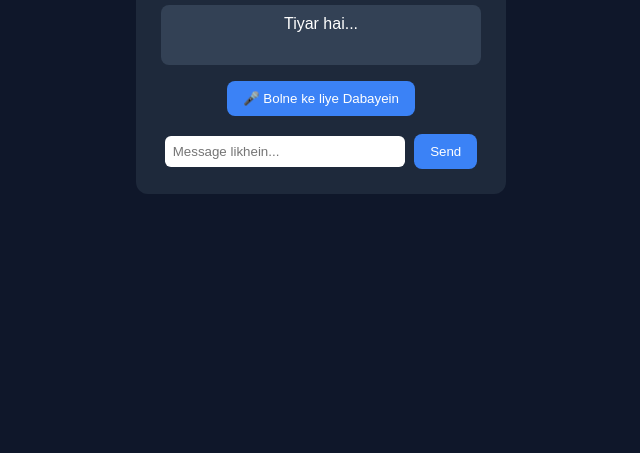
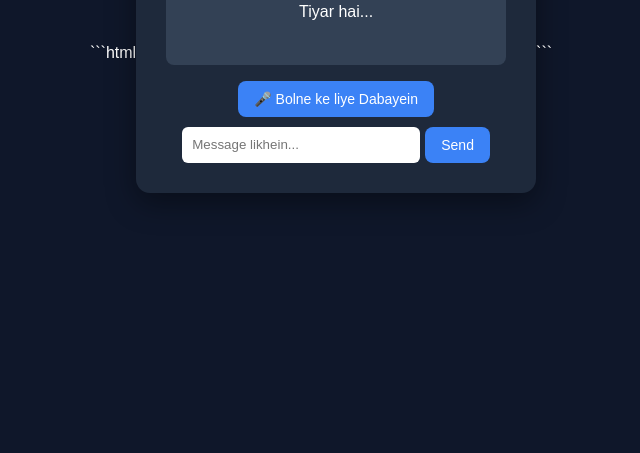
Before and after one commit to Prem87696/Pk_Assistant, a website: page index.html in a window 1280 px wide. Shown: the part 347-800 px from the top of the page, without its empty margins (319-959 px from the left). Drawn offline with Linux system fonts and the light colour scheme; files whose address does not match are found by name.

Commit message:
Update index.html

````diff
--- a/index.html
+++ b/index.html
@@ -1,57 +1,74 @@
-
+```html
 <!DOCTYPE html>
 <html lang="hi">
 <head>
 
 <meta charset="UTF-8">
-<meta name="viewport" content="width=device-width,initial-scale=1.0">
+<meta name="viewport" content="width=device-width, initial-scale=1.0">
 
 <title>PK AI Assistant</title>
 
 <style>
 
 body{
-font-family:Arial;
+margin:0;
+font-family:Arial, sans-serif;
 background:#0f172a;
+display:flex;
+align-items:center;
+justify-content:center;
+height:100vh;
 color:white;
-display:flex;
-justify-content:center;
-align-items:center;
-height:100vh;
-margin:0;
 }
 
 .card{
 background:#1e293b;
-padding:25px;
-border-radius:12px;
-width:320px;
+padding:30px;
+border-radius:14px;
+width:340px;
 text-align:center;
+box-shadow:0 10px 30px rgba(0,0,0,0.4);
+}
+
+h2{
+margin-top:0;
+}
+
+#chat-display{
+background:#334155;
+padding:12px;
+border-radius:8px;
+min-height:50px;
+margin:15px 0;
 }
 
 button{
 background:#3b82f6;
 border:none;
+color:white;
 padding:10px 16px;
 border-radius:8px;
-color:white;
 cursor:pointer;
+font-size:14px;
+}
+
+button:hover{
+background:#2563eb;
 }
 
 input{
 width:70%;
-padding:8px;
+padding:10px;
 border-radius:6px;
 border:none;
+outline:none;
 margin-right:5px;
 }
 
-#chat-display{
-margin:15px 0;
-background:#334155;
-padding:10px;
-border-radius:8px;
-min-height:40px;
+.row{
+display:flex;
+justify-content:center;
+margin-top:10px;
 }
 
 </style>
@@ -70,11 +87,17 @@ min-height:40px;
 
 <button id="start-btn">🎤 Bolne ke liye Dabayein</button>
 
-<br><br>
+<div class="row">
 
-<input id="text-input" placeholder="Message likhein..." />
+<input
+id="text-input"
+placeholder="Message likhein..."
+autocomplete="off"
+/>
 
 <button id="send-btn">Send</button>
+
+</div>
 
 </div>
 
@@ -82,3 +105,4 @@ min-height:40px;
 
 </body>
 </html>
+```
````
